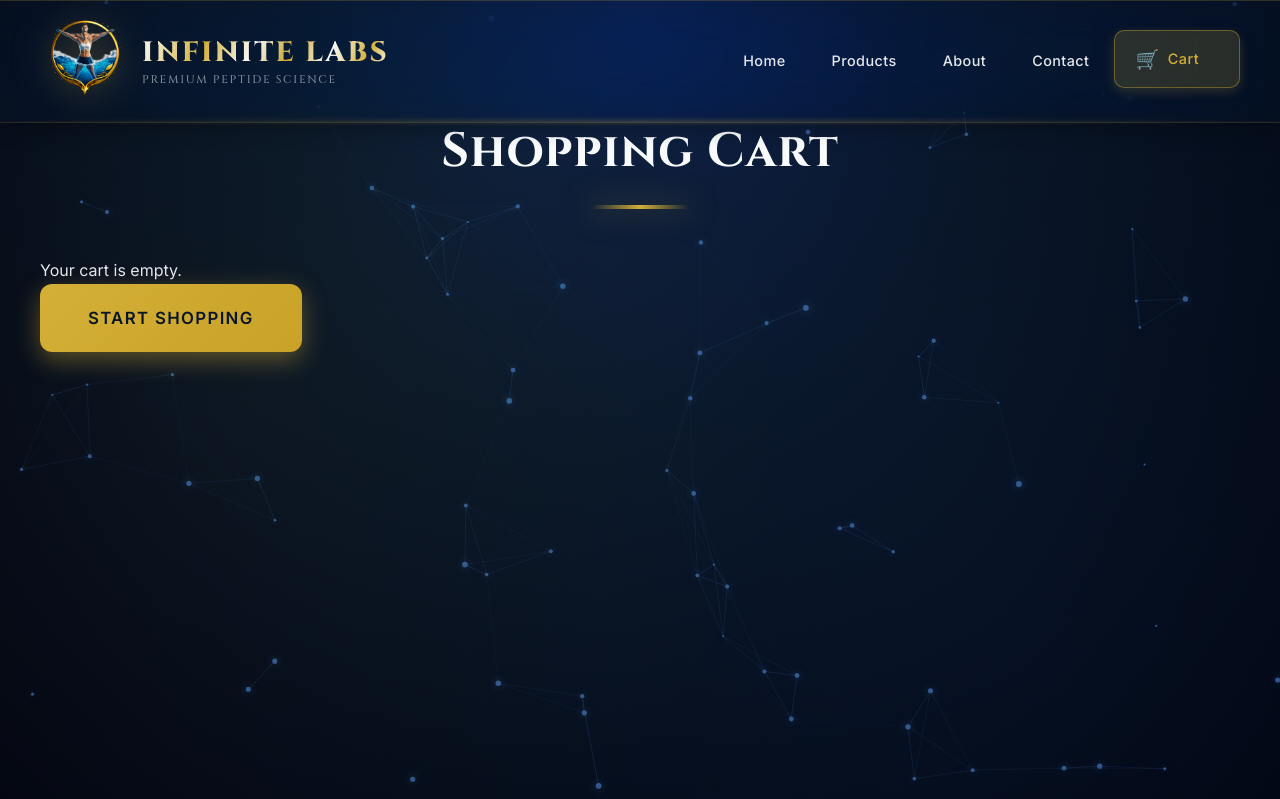
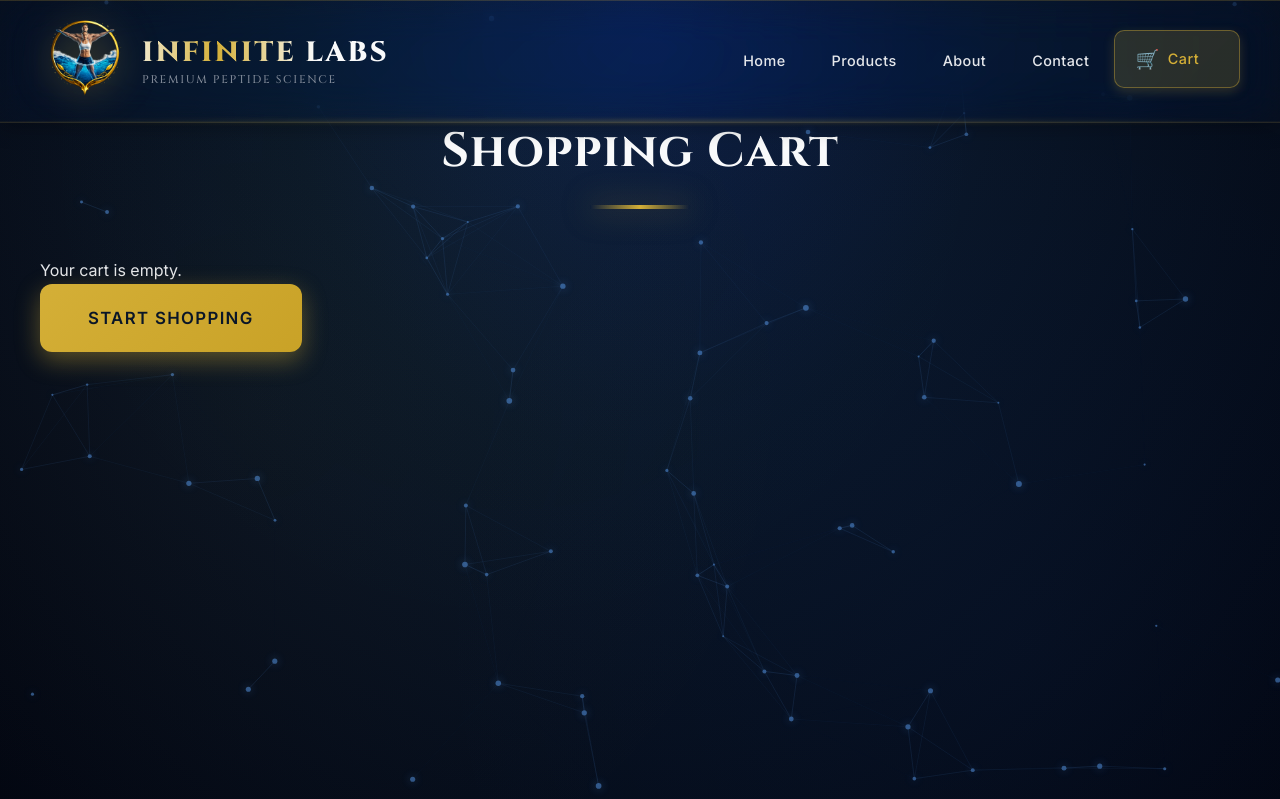
Before and after one commit to PowerTower90/infinite-labs, a Flask app: page /cart in a window 1280 px wide. Shown: the top 799 px of the page. Run offline with Flask 3, Linux system fonts and the light colour scheme.

Commit message:
Auto-sync: 2026-02-05 23:11:34

```diff
--- a/static/css/style.css
+++ b/static/css/style.css
@@ -357,18 +357,18 @@ nav::after {
 
 .brand-text > span {
     background: linear-gradient(
-        110deg,
+        90deg,
         var(--text-primary) 0%,
-        var(--luxury-gold) 25%,
-        var(--text-primary) 45%,
-        var(--rich-gold) 60%,
-        var(--text-primary) 75%,
-        var(--luxury-gold) 90%,
+        var(--text-primary) 30%,
+        var(--luxury-gold) 50%,
+        var(--text-primary) 70%,
         var(--text-primary) 100%
     );
+    background-size: 200% 100%;
     background-clip: text;
     -webkit-background-clip: text;
     -webkit-text-fill-color: transparent;
+    animation: goldShimmer 8s linear infinite;
 }
 
 .nav-brand a {
```
